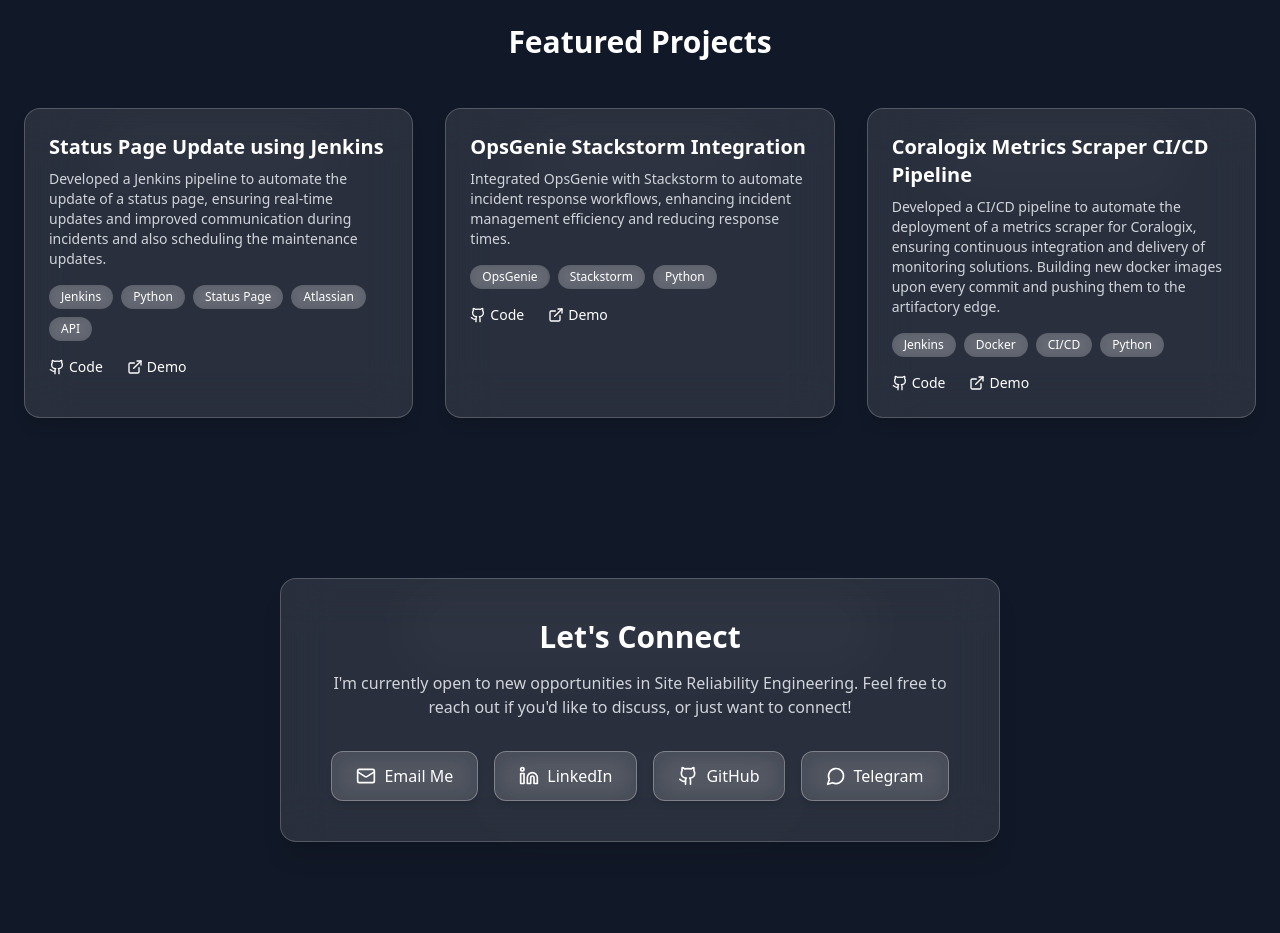
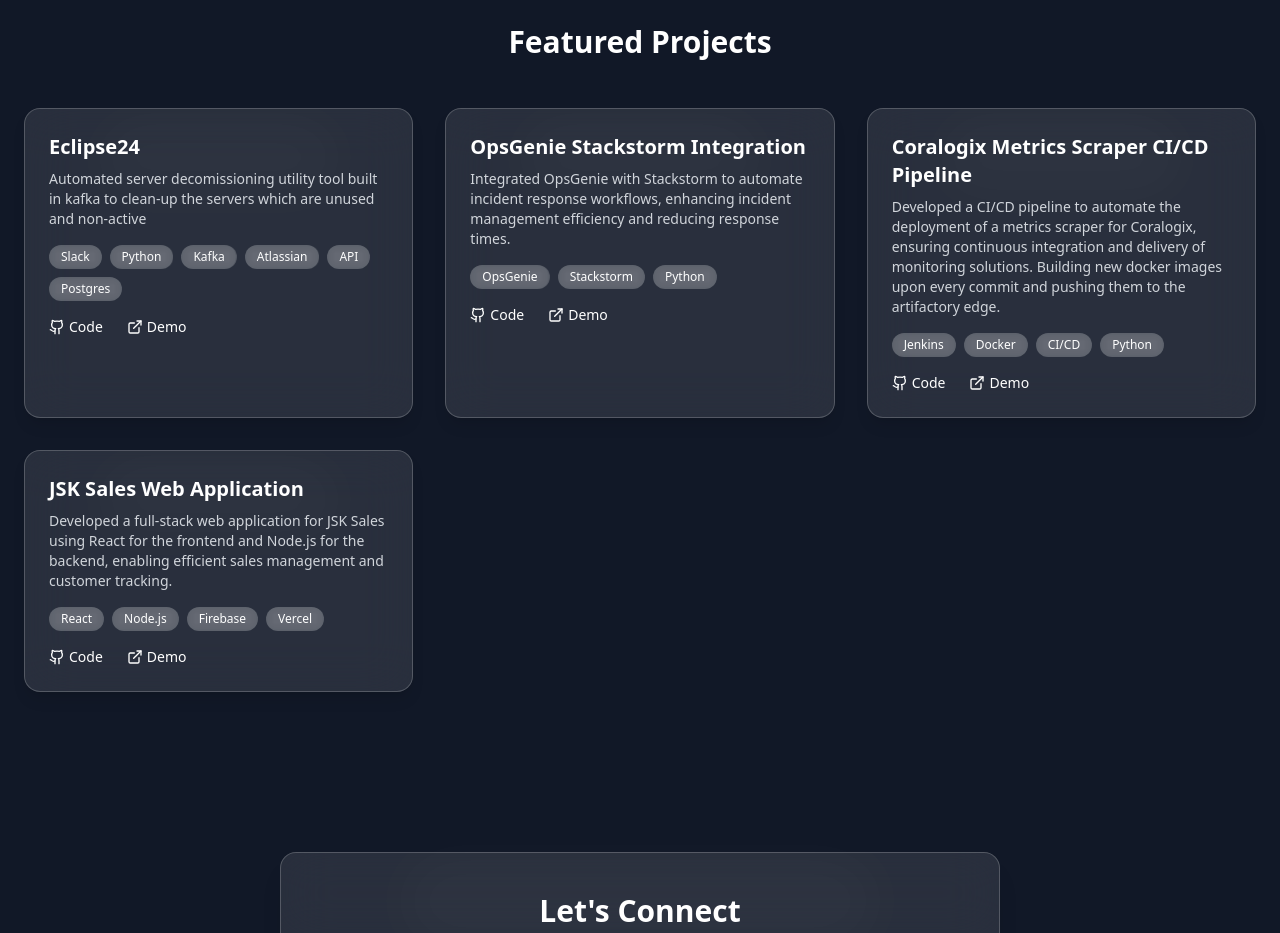
Before and after one commit to sharathkumarnp/profile, a React (Vite) app: page / in a window 1280 px wide. Shown: the part 3500-4433 px from the top of the page. Built offline with nearby package versions, Linux system fonts and the light colour scheme; no server answers.

Commit message:
Update projects

```diff
--- a/src/components/Projects.tsx
+++ b/src/components/Projects.tsx
@@ -3,12 +3,12 @@
 
 const projects = [
   {
-    title: "Status Page Update using Jenkins",
+    title: "Eclipse24",
     description:
-        "Developed a Jenkins pipeline to automate the update of a status page, ensuring real-time updates and improved communication during incidents and also scheduling the maintenance updates.",
-    tags: ["Jenkins", "Python", "Status Page", "Atlassian", "API"],
-    code: "#",
-    demo: "#",
+        "Automated server decomissioning utility tool built in kafka to clean-up the servers which are unused and non-active",
+    tags: ["Slack", "Python", "Kafka", "Atlassian", "API", "Postgres"],
+    code: "https://github.com/sharathkumarnp/Eclipse24",
+    demo: "https://github.com/sharathkumarnp/Eclipse24",
   },
   {
     title: "OpsGenie Stackstorm Integration",
@@ -25,6 +25,14 @@
     tags: ["Jenkins", "Docker", "CI/CD", "Python"],
     code: "#",
     demo: "#",
+  },
+  {
+    title: "JSK Sales Web Application",
+    description:
+        "Developed a full-stack web application for JSK Sales using React for the frontend and Node.js for the backend, enabling efficient sales management and customer tracking.",
+    tags: ["React", "Node.js", "Firebase", "Vercel"],
+    code: "https://github.com/sharathkumarnp/jsk-sales-app",
+    demo: "https://jsk-sales-app.vercel.app/",
   },
 ];
 
```
